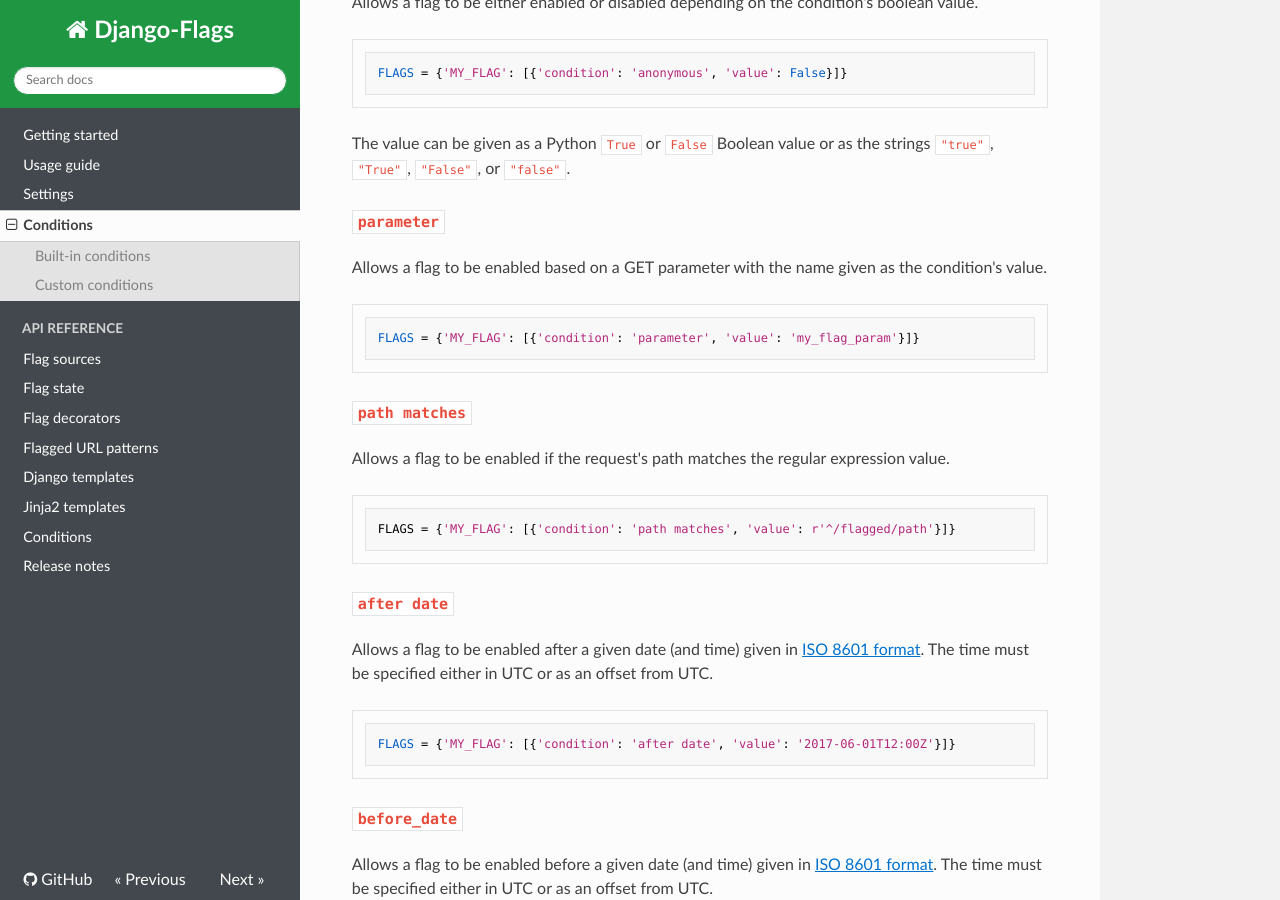
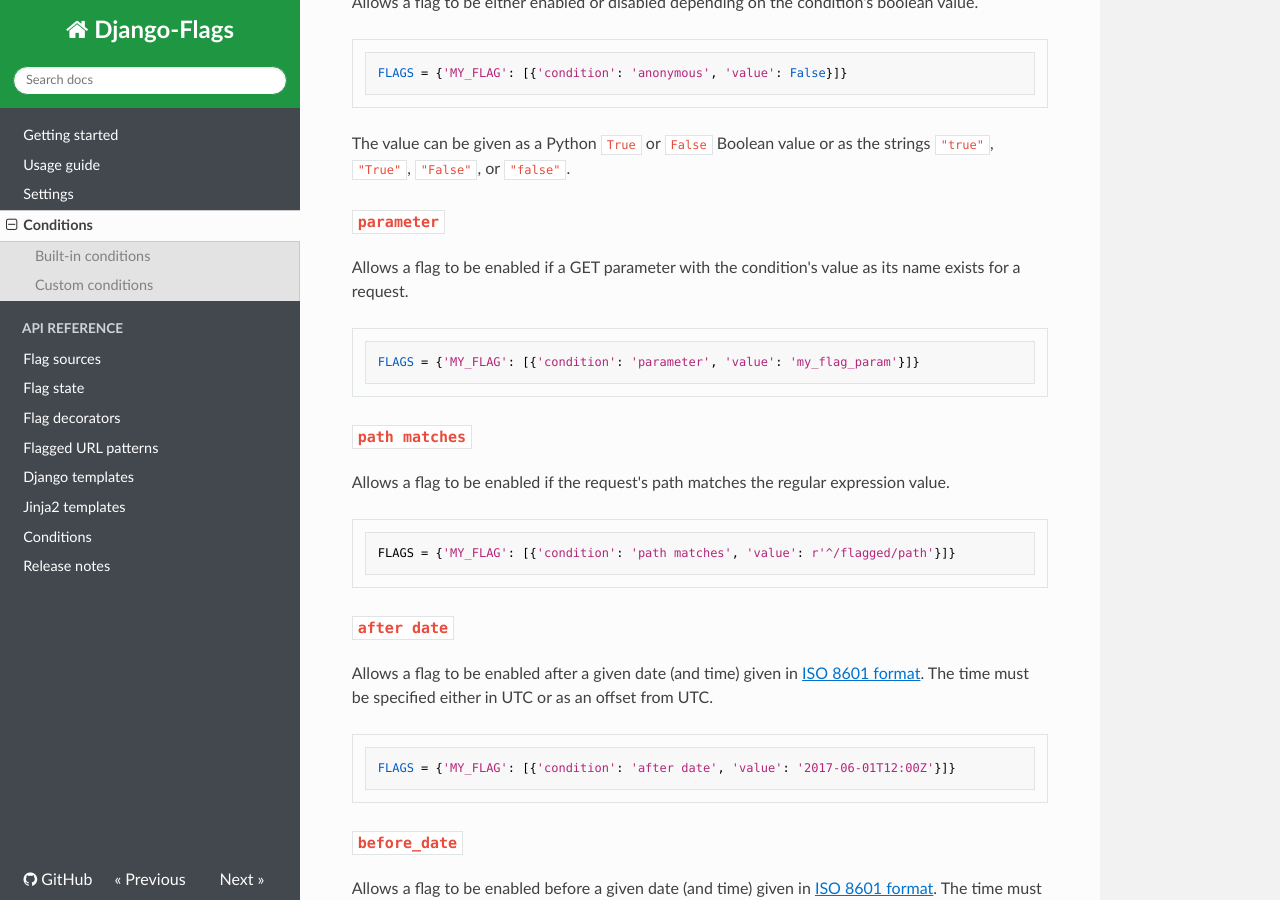
Before and after one commit to cfpb/django-flags, an MkDocs documentation site: the page built from docs/conditions.md, in a window 1280 px wide and 900 px high, scrolled down 802 px. Built offline with MkDocs 1.6.1, drawn with Linux system fonts in a browser that asks for light colours; nearby versions of some CDN libraries; old or Windows-style settings are respelled for this version of MkDocs.

Commit message:
Fix parameter condition to check fo existence of GET param

````diff
--- a/docs/conditions.md
+++ b/docs/conditions.md
@@ -34,7 +34,7 @@
 
 ### `parameter`
 
-Allows a flag to be enabled based on a GET parameter with the name given as the condition's value.
+Allows a flag to be enabled if a GET parameter with the condition's value as its name exists for a request.
 
 ```python
 FLAGS = {'MY_FLAG': [{'condition': 'parameter', 'value': 'my_flag_param'}]}
````
